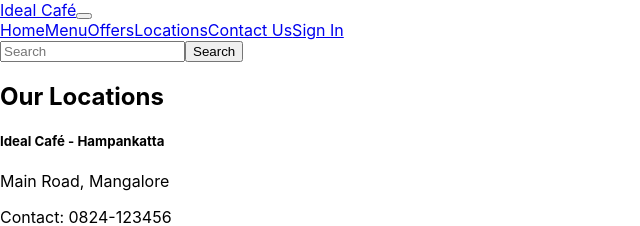
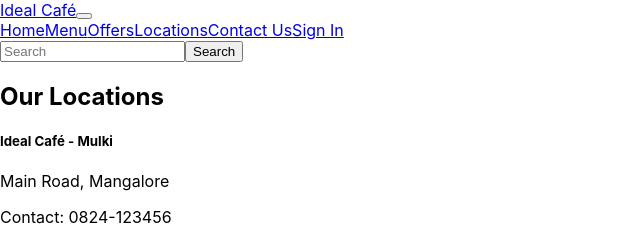
Before and after one commit to Vijeth-Kumar-18/IdealCafe, a React (Create React App) app: page /locations in a window 1280 px wide. Shown: the top 226 px of the page, without its empty margins (0-640 px from the left). Built offline with nearby package versions, Linux system fonts and the light colour scheme.

Commit message:
change Location

```diff
--- a/src/pages/Location.jsx
+++ b/src/pages/Location.jsx
@@ -3,7 +3,7 @@ import { Container, ListGroup } from 'react-bootstrap';
 
 const Locations = () => {
   const locations = [
-    { name: 'Ideal Café - Hampankatta', address: 'Main Road, Mangalore', contact: '0824-123456' },
+    { name: 'Ideal Café - Mulki', address: 'Main Road, Mangalore', contact: '0824-123456' },
     { name: 'Ideal Café - Lalbagh', address: 'Lalbagh Circle, Mangalore', contact: '0824-654321' },
   ];
 
```
